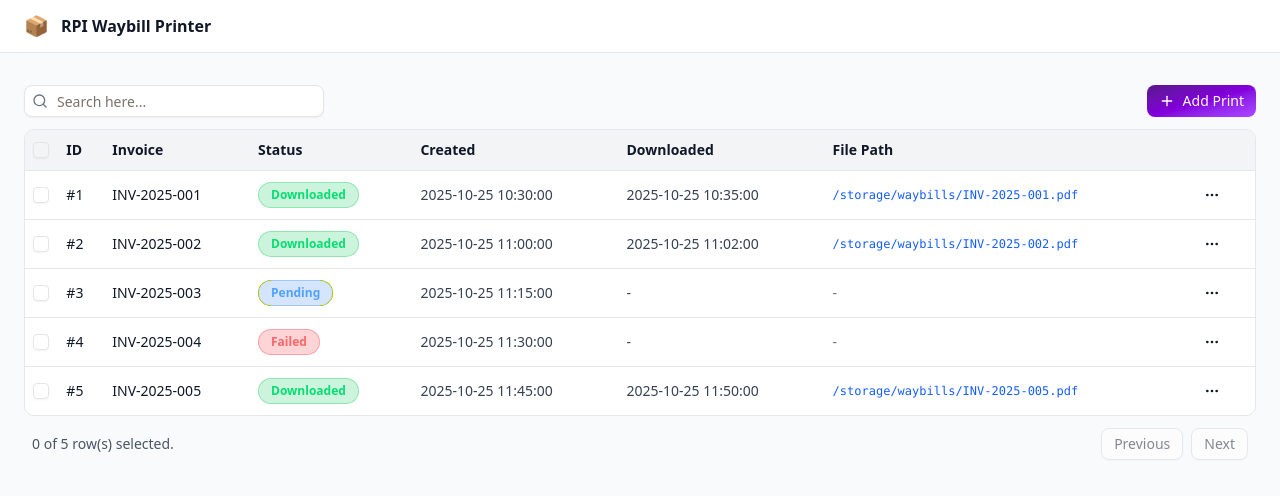
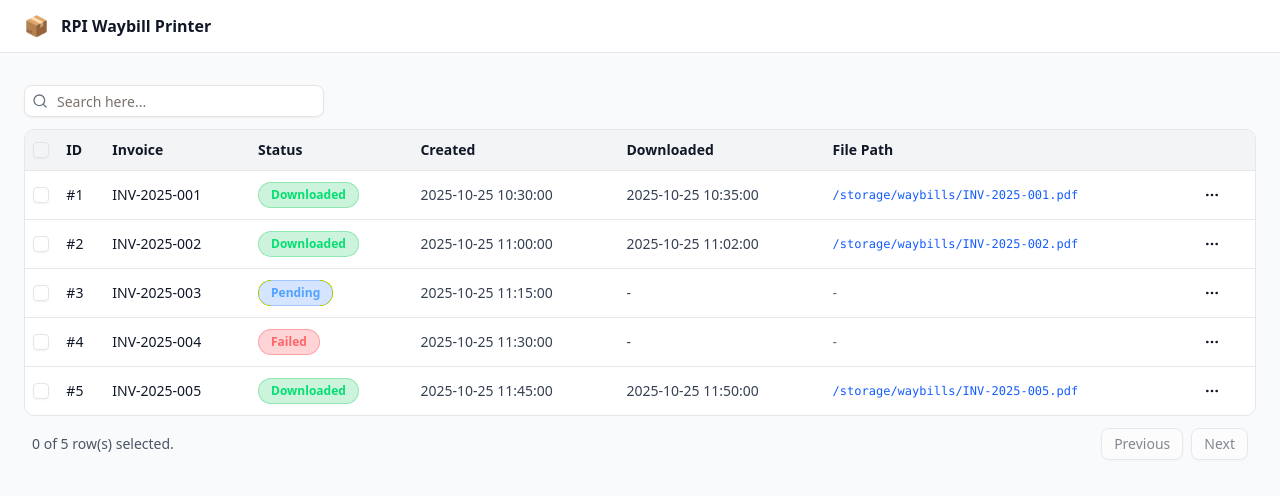
Before and after one commit to darrylmangibin/mirror-rpi-waybill-printer, a React (Vite) app in the folder frontend/: page / in a window 1280 px wide. Shown: the top 496 px of the page. Built offline with nearby package versions, Linux system fonts and the light colour scheme.

Commit message:
Comment out PrimaryButton in Home component for future implementation

```diff
--- a/frontend/src/modules/Home/index.tsx
+++ b/frontend/src/modules/Home/index.tsx
@@ -15,7 +15,6 @@ import { DataTable } from '@/components/global/components/DataTable';
 import { TopNavbar } from '@/components/global/components/TopNavbar';
 import { SearchBoxInput } from '@/components/global/components/SearchBoxInput';
 import React from 'react';
-import PrimaryButton from '@/components/global/components/buttons/PrimaryButton';
 
 export type WaybillPrint = {
 	id: number;
@@ -225,6 +224,7 @@ export const waybillColumns: ColumnDef<WaybillPrint>[] = [
 		},
 	},
 ];
+
 const Home = () => {
 	const [searchQuery, setSearchQuery] = React.useState('');
 
@@ -250,7 +250,8 @@ const Home = () => {
 							autoSelectAllText={true}
 						/>
 					</div>
-					<PrimaryButton onClick={() => {
+					{/* Commented for now */}
+					{/* <PrimaryButton onClick={() => {
 						console.log('Adding waybill...');
 					}}>
 						<div className='flex items-center gap-2'>
@@ -259,7 +260,7 @@ const Home = () => {
 								Add Print
 							</span>
 						</div>
-					</PrimaryButton>
+					</PrimaryButton> */}
 				</div>
 
 				<DataTable
```
